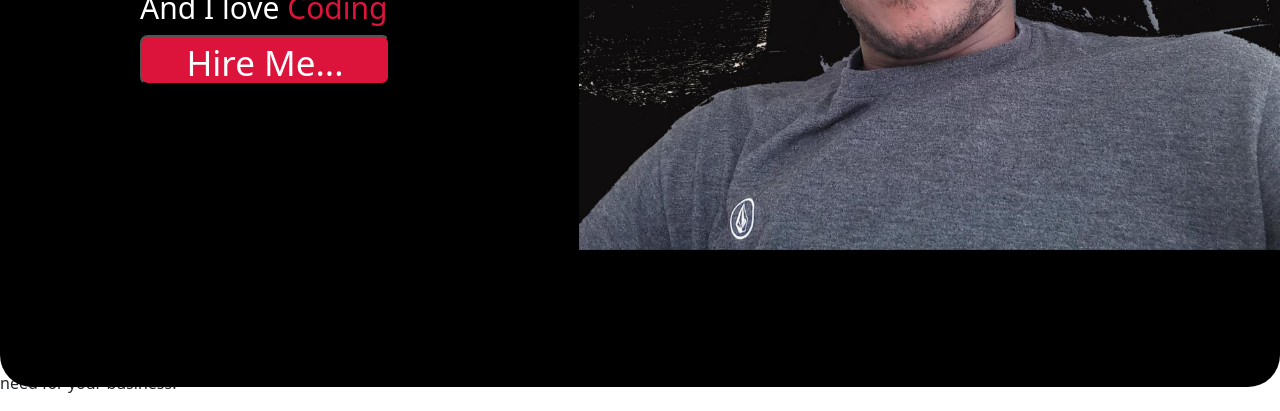
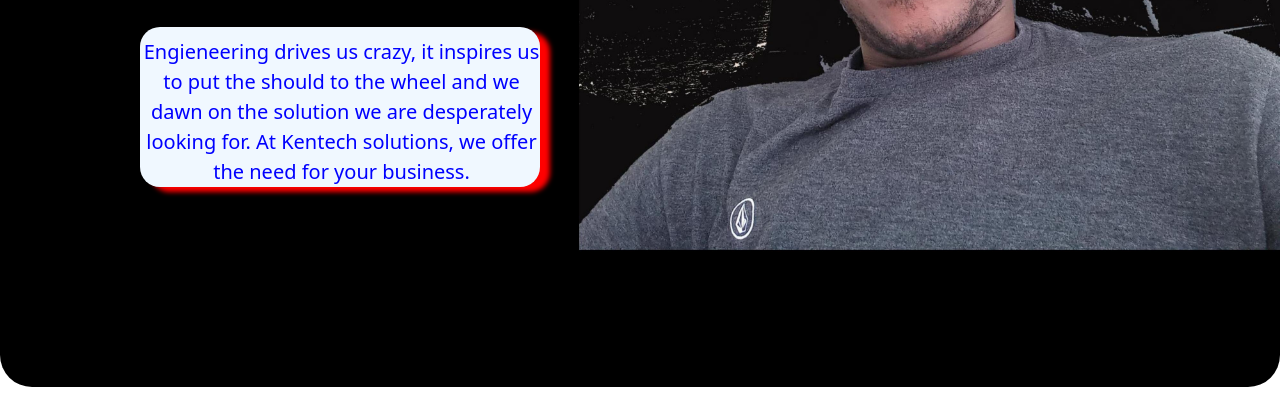
Before and after one commit to kenyansa/Updated-Personal-Profile, a plain HTML site: page index.html in a window 1280 px wide. Shown: the part 718-1129 px from the top of the page. After the commit the page ends 1105 px from the top, so only its background shows below. Drawn offline with nearby package versions, Linux system fonts and the light colour scheme; a script that the page names is missing.

Commit message:
add para in the home section

```diff
--- a/index.html
+++ b/index.html
@@ -43,13 +43,13 @@
             <div class="greeting-3">And I love <span>Coding</span></div>
           </div>
           <button class="hirebtn" type="button">Hire Me...</button>
+          <p>Engieneering drives us crazy, it inspires us to put the should to the wheel and we dawn on the solution we are desperately looking for.
+            At Kentech solutions, we offer the need for your business.</p>
         </div>
       </section>
-      <p>Engieneering drives us crazy,
-        it inspires us to put the should to the wheel and we dawn on the solution we are desperately looking for.
-        At Kentech solutions, we offer the need for your business.
-      </p>
+
     </div>
+    <!-- Start of the about section -->
 
 
     <script src="script.js"></script>
--- a/script.js
+++ /dev/null
@@ -1,12 +0,0 @@
-$(document).ready(function(){
-    $(window).scroll(function(){
-        if(this.scrollY > 20){
-            $('.navbar').addClass("sticky");
-        }else{
-            $('.navbar').removeClass("sticky");
-        }
-
-
-        }
-    })
-});
--- a/styles.css
+++ b/styles.css
@@ -127,6 +127,23 @@ body{
     color: white;
     font-size: 35px;
     border-radius: 0.5rem;
+}
+.max-width .hirebtn:hover{
+    background: linear-gradient( green, #03a9f4, indigo, violet );
+}
+.max-width p {
+    height: auto;
+    width: 400px;
+    padding-top: 10px;
+    padding-left: 3px;;
+    background:aliceblue;
+    border-radius: 1em;
+    color:blue;
+    position: relative;
+    top: 30px;
+    box-shadow: 10px 5px 5px red;
+    text-align: center;
+    font-size: 20px;
 
 }
 /* start of a respnosive media query */
```
